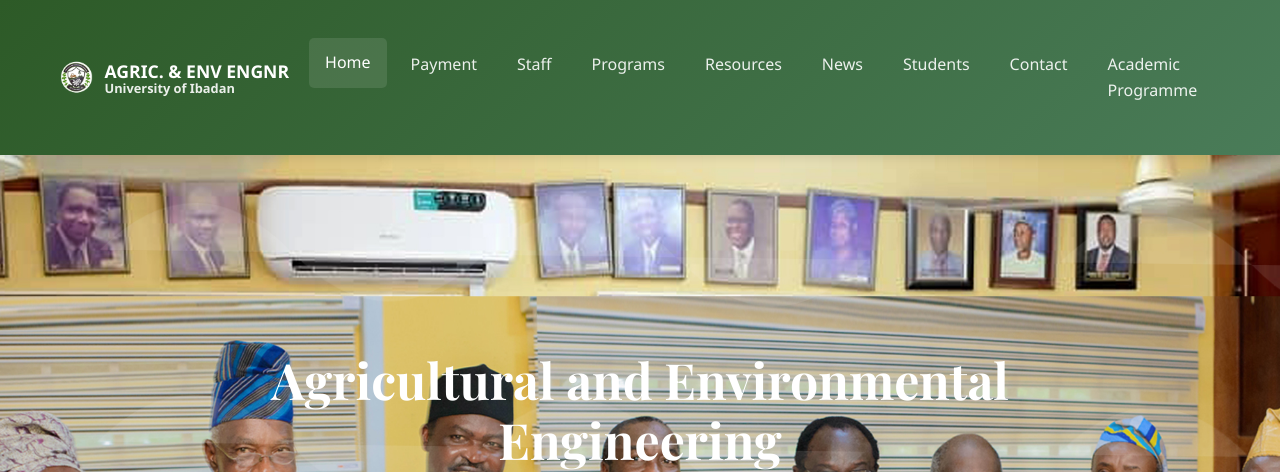
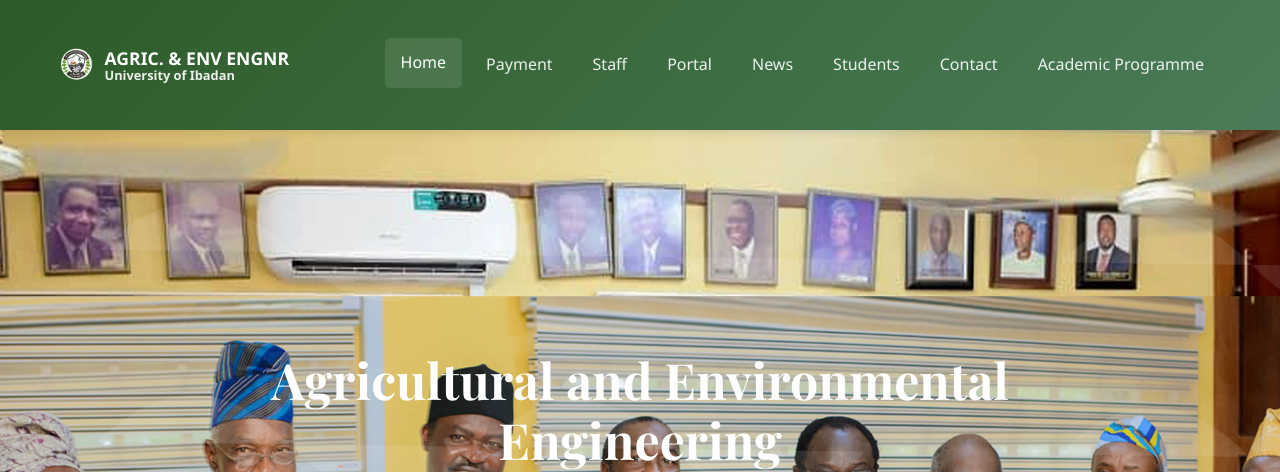
Before and after one commit to olateju243834-afk/AEE, a Flask app: page / in a window 1280 px wide. Shown: the top 472 px of the page. Run offline with Flask 3, Linux system fonts and the light colour scheme; some libraries are stand-ins or nearby versions.

Commit message:
Update index.html

```diff
--- a/templates/index.html
+++ b/templates/index.html
@@ -40,8 +40,7 @@
                     <li class="nav-item"><a class="nav-link" href="#home">Home</a></li>
                     <li class="nav-item"><a class="nav-link" href="{{url_for('payment')}}">Payment</a></li>
                     <li class="nav-item"><a class="nav-link" href="{{url_for('staff')}}">Staff</a></li>
-                    <li class="nav-item"><a class="nav-link" href="#programs">Programs</a></li>
-                    <li class="nav-item"><a class="nav-link" href="#resources">Resources</a></li>
+                    <li class="nav-item"><a class="nav-link" href="#resources">Portal</a></li>
                     <li class="nav-item"><a class="nav-link" href="{{url_for('news')}}">News</a></li>
                     <li class="nav-item"><a class="nav-link" href="{{url_for('students')}}">Students</a></li>
                     <li class="nav-item"><a class="nav-link" href="#contact">Contact</a></li>
```
